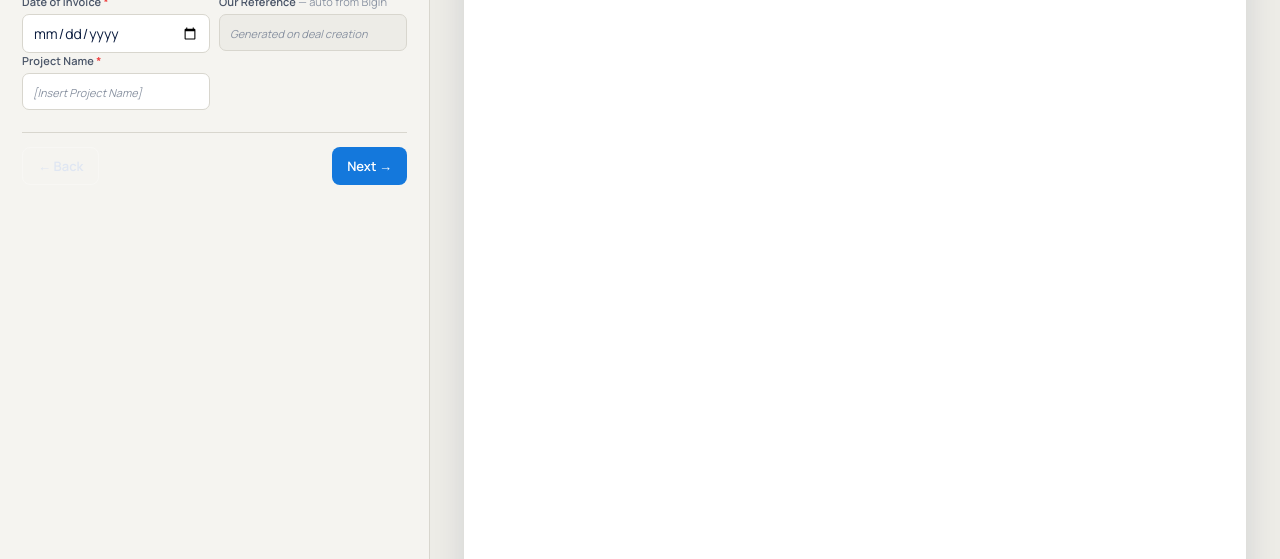
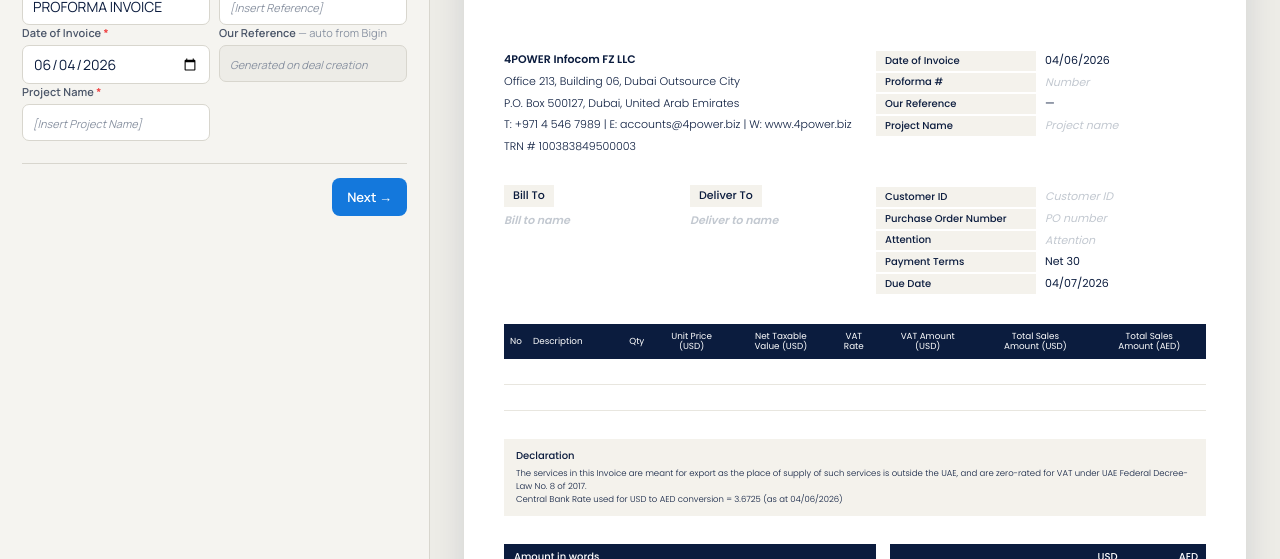
Before and after one commit to rj809/4POWER-Invoicing-Tool-, a plain HTML site: page index.html in a window 1280 px wide. Shown: the part 241-800 px from the top of the page. Drawn offline with Linux system fonts and the light colour scheme.

Commit message:
Fix blank page: stale dateSupply binding after field removal
Removing the Date of Supply wizard input left a dateSupply entry in the bind() map; getElementById returned null and el.addEventListener threw, aborting init() and rendering a blank page. Drop dateSupply from the map and guard the binding loop so a missing element can never blank the app again.

```diff
--- a/index.html
+++ b/index.html
@@ -738,10 +738,10 @@
 
 /* ---------------- bindings ---------------- */
 function bind(){
-  const map={docTitle:'docTitle',docNumber:'docNumber',dateInvoice:'dateInvoice',dateSupply:'dateSupply',
+  const map={docTitle:'docTitle',docNumber:'docNumber',dateInvoice:'dateInvoice',
     ourRef:'ourRef',project:'project',custId:'custId',attention:'attention',poNumber:'poNumber',
     billName:'billName',billAddr:'billAddr',delName:'delName',delAddr:'delAddr'};
-  Object.entries(map).forEach(([id,key])=>{const el=document.getElementById(id);el.addEventListener('input',()=>{inv[key]=el.value;recompute()})});
+  Object.entries(map).forEach(([id,key])=>{const el=document.getElementById(id);if(el)el.addEventListener('input',()=>{inv[key]=el.value;recompute()})});
   ['terms','rate','remit'].forEach(id=>{const el=document.getElementById(id);if(el)el.addEventListener('change',()=>{inv[id]=el.value;recompute()})});
 }
 function syncForm(){
```
